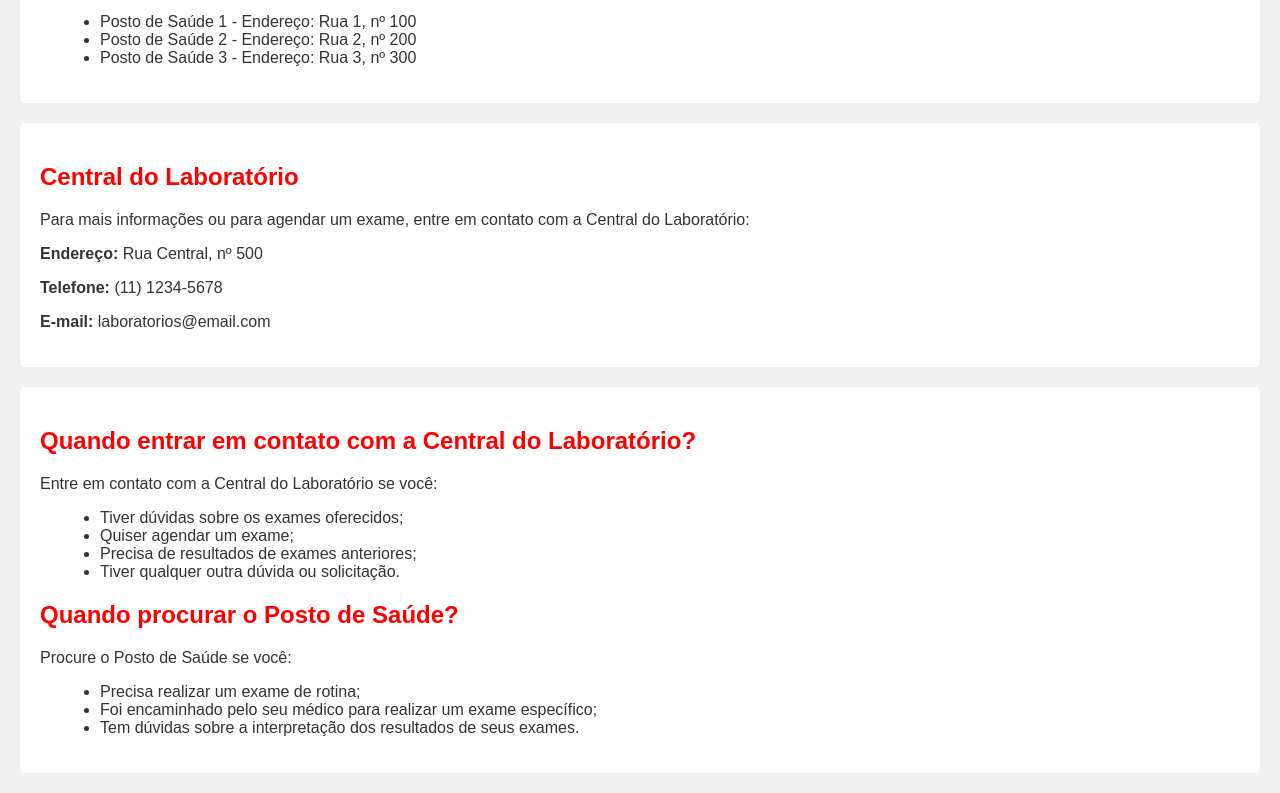
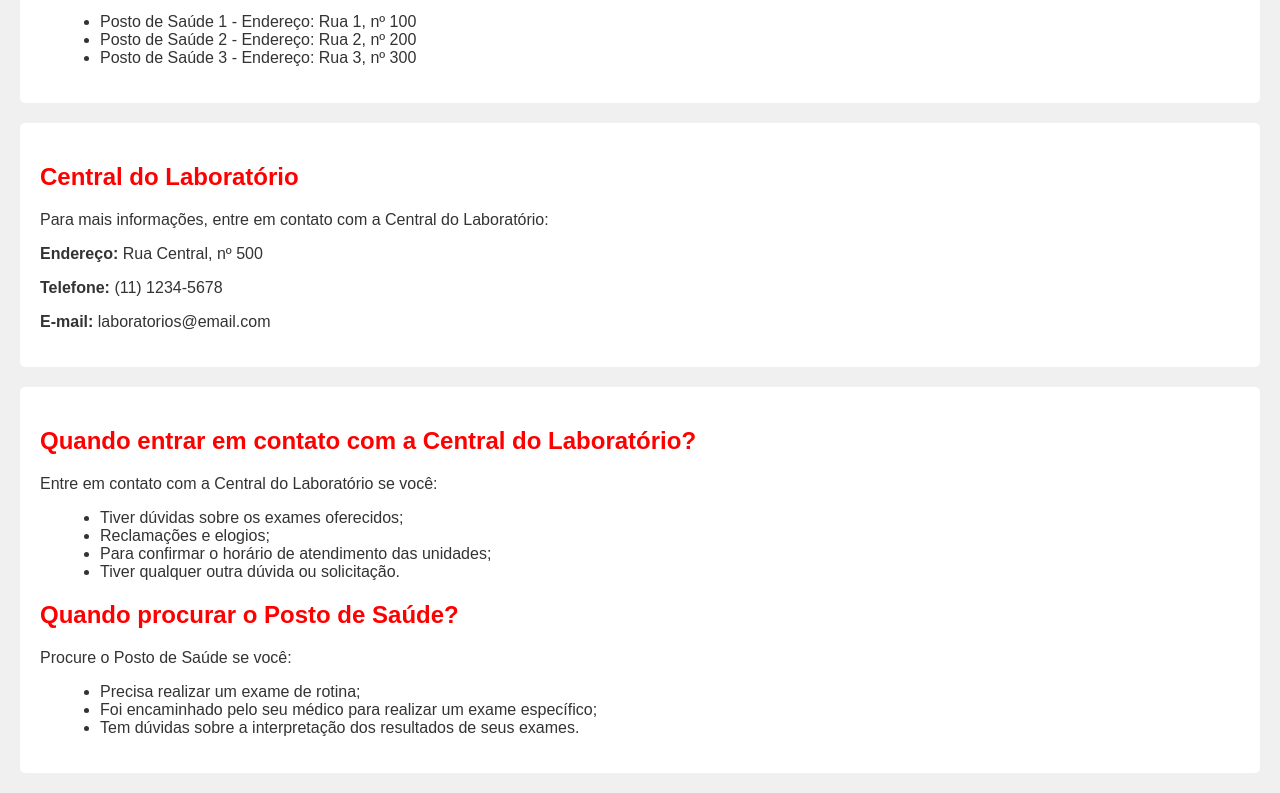
Before and after one commit to Sthefaniaventurella/Site-empresarial, a plain HTML site: page index.html in a window 1280 px wide. Shown: the part 1028-1821 px from the top of the page. Drawn offline with Linux system fonts and the light colour scheme.

Commit message:
Update index.html
Correção de informações

```diff
--- a/index.html
+++ b/index.html
@@ -47,7 +47,7 @@
     </section>
     <section id="central-do-laboratorio">
         <h2>Central do Laboratório</h2>
-        <p>Para mais informações ou para agendar um exame, entre em contato com a Central do Laboratório:</p>
+        <p>Para mais informações, entre em contato com a Central do Laboratório:</p>
         <p><strong>Endereço:</strong> Rua Central, nº 500</p>
         <p><strong>Telefone:</strong> (11) 1234-5678</p>
         <p><strong>E-mail:</strong> laboratorios@email.com</p>
@@ -57,8 +57,8 @@
         <p>Entre em contato com a Central do Laboratório se você:</p>
         <ul>
             <li>Tiver dúvidas sobre os exames oferecidos;</li>
-            <li>Quiser agendar um exame;</li>
-            <li>Precisa de resultados de exames anteriores;</li>
+            <li>Reclamações e elogios;</li>
+            <li>Para confirmar o horário de atendimento das unidades;</li>
             <li>Tiver qualquer outra dúvida ou solicitação.</li>
         </ul>
         <h2>Quando procurar o Posto de Saúde?</h2>
```
